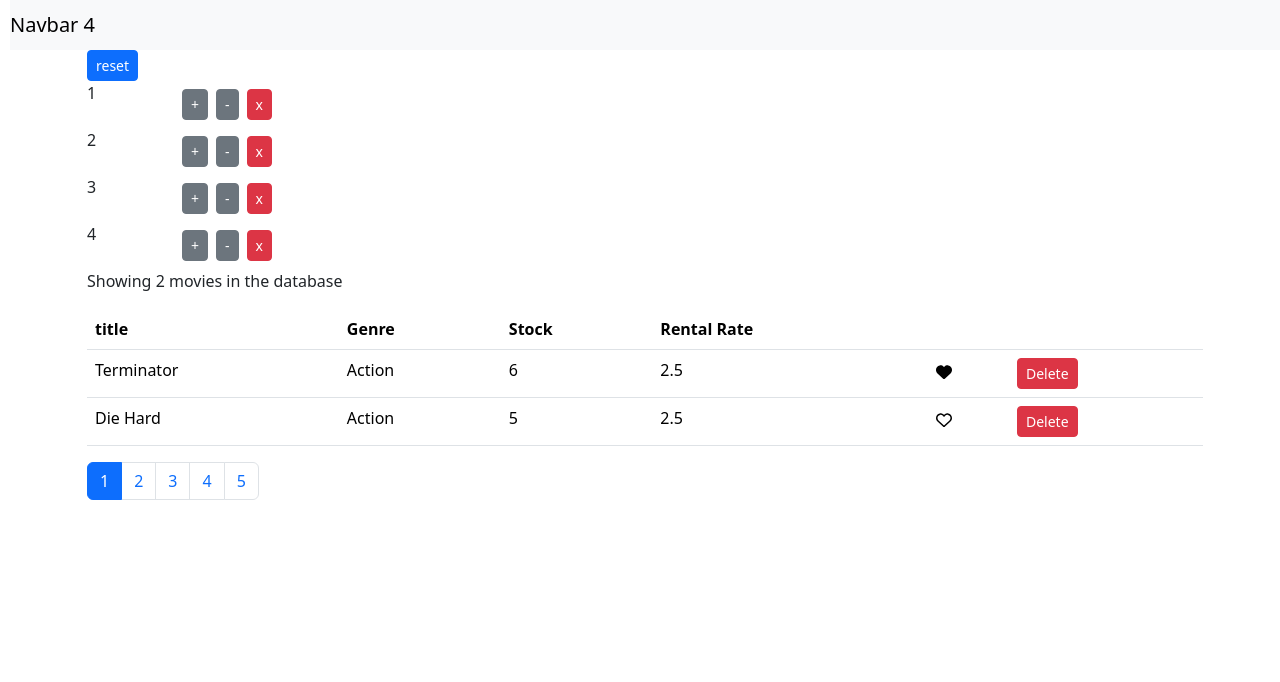
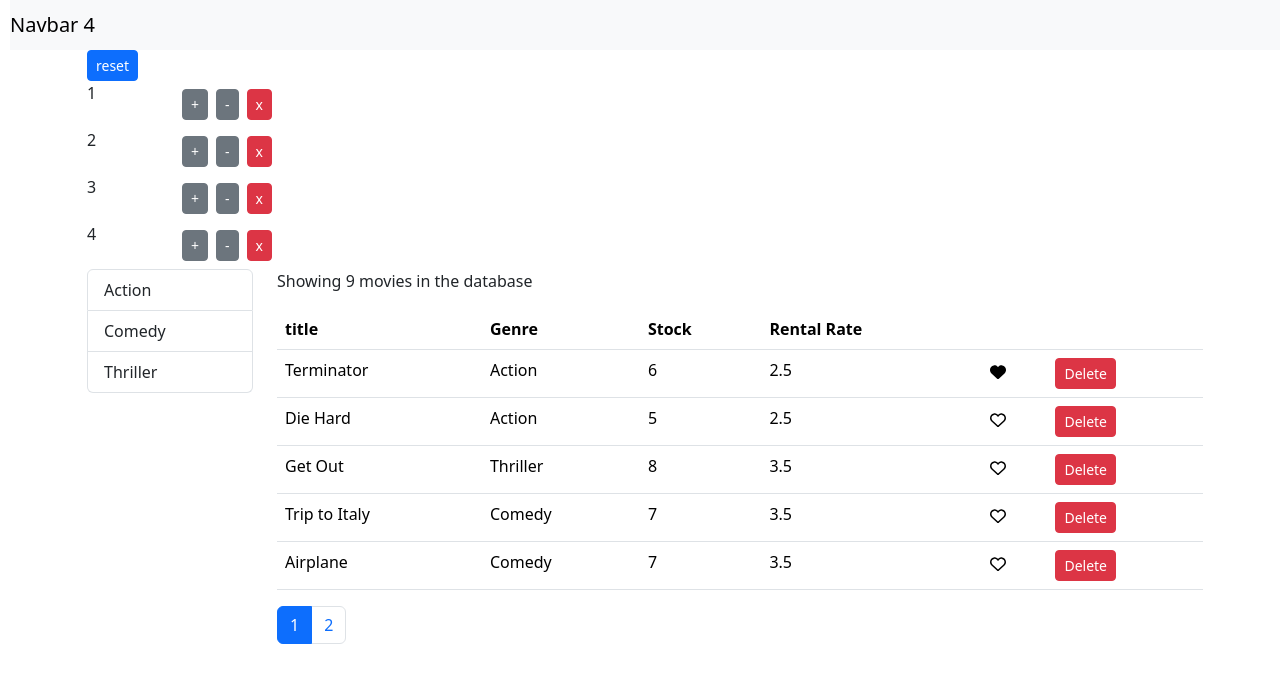
Before and after one commit to ChandiH/react_with_mosh, a React (Create React App) app: page / in a window 1280 px wide. Shown: the top 682 px of the page. Built offline with nearby package versions, Linux system fonts and the light colour scheme.

Commit message:
05.2 - Filtering

```diff
--- a/package.json
+++ b/package.json
@@ -11,6 +11,7 @@
     "bootstrap": "^5.3.1",
     "fontawesome": "^5.6.3",
     "lodash": "^4.17.21",
+    "prop-types": "^15.8.1",
     "react": "^18.2.0",
     "react-dom": "^18.2.0",
     "react-scripts": "5.0.1",
@@ -39,5 +40,8 @@
       "last 1 firefox version",
       "last 1 safari version"
     ]
+  },
+  "devDependencies": {
+    "@types/lodash": "^4.14.196"
   }
 }
--- /dev/null
+++ b/src/components/common/listGroupComponent.jsx
@@ -0,0 +1,23 @@
+import React from "react";
+
+const ListGroup = (props) => {
+  const { items, onClick, selectedItem, textProperty, valueProperty } = props;
+
+  return (
+    <ul className="list-group">
+      {items.map((g) => (
+        <li
+          key={g[valueProperty]}
+          className={
+            selectedItem === g ? "list-group-item active" : "list-group-item"
+          }
+          onClick={() => onClick(g)}
+        >
+          {g[textProperty]}
+        </li>
+      ))}
+    </ul>
+  );
+};
+
+export default ListGroup;
--- a/src/components/common/pagination.jsx
+++ b/src/components/common/pagination.jsx
@@ -1,7 +1,7 @@
 import React from "react";
 import _ from "lodash";
 
-const Pagintaion = (props) => {
+const Pagination = (props) => {
   const { totalItems, pageSize, onPageChange, currentPage } = props;
   const pageCount = Math.ceil(totalItems / pageSize);
 
@@ -27,4 +27,4 @@ const Pagintaion = (props) => {
   );
 };
 
-export default Pagintaion;
+export default Pagination;
--- a/src/components/movieListComponent.jsx
+++ b/src/components/movieListComponent.jsx
@@ -1,15 +1,24 @@
 import React, { Component } from "react";
-import LikeComponent from "./common/likeComponent";
-import Pagintaion from "./common/pagination";
+import Pagination from "./common/pagination";
 import paginate from "../utils/paginate";
 import { getMovies } from "../services/fakeMovieService";
+import { getGenres } from "../services/fakeGenreService";
+import ListGroup from "./common/listGroupComponent";
+import MovieTable from "./movieTable";
 
 class MovieList extends Component {
   state = {
-    movies: getMovies(),
-    pageSize: 2,
+    movies: [],
+    genre: [],
+    selectedGenre: null,
+    pageSize: 5,
     currentPage: 1,
   };
+
+  //lifecycle Hook
+  componentDidMount() {
+    this.setState({ movies: getMovies(), genre: getGenres() });
+  }
 
   handleDelete = (movie) => {
     this.setState({
@@ -30,60 +39,65 @@ class MovieList extends Component {
     this.setState({ currentPage: page });
   };
 
+  handleGenreChange = (genre) => {
+    if (
+      this.state.selectedGenre !== null &&
+      this.state.selectedGenre._id === genre._id
+    )
+      this.setState({ selectedGenre: null });
+    else this.setState({ selectedGenre: genre, currentPage: 1 });
+  };
+
+  filterMoviesbyGenre = () => {
+    return this.state.selectedGenre === null
+      ? this.state.movies
+      : this.state.movies.filter(
+          (m) => m.genre._id === this.state.selectedGenre._id
+        );
+  };
+
   render() {
-    const { movies: allMovies, pageSize, currentPage } = this.state;
+    const {
+      movies: allMovies,
+      genre,
+      selectedGenre,
+      pageSize,
+      currentPage,
+    } = this.state;
 
     if (allMovies.length === 0)
       return <p>There are no Movies in the database</p>;
 
-    const movies = paginate(allMovies, currentPage, pageSize);
+    const filteredMovies = this.filterMoviesbyGenre();
+
+    const movies = paginate(filteredMovies, currentPage, pageSize);
 
     return (
-      <React.Fragment>
-        <p>Showing {movies.length} movies in the database</p>
-        <table className={"table"}>
-          <thead>
-            <tr>
-              <th>title</th>
-              <th>Genre</th>
-              <th>Stock</th>
-              <th>Rental Rate</th>
-              <th />
-              <th />
-            </tr>
-          </thead>
-          <tbody>
-            {movies.map((movie) => (
-              <tr key={movie._id}>
-                <td>{movie.title}</td>
-                <td>{movie.genre.name}</td>
-                <td>{movie.numberInStock}</td>
-                <td>{movie.dailyRentalRate}</td>
-                <td>
-                  <LikeComponent
-                    liked={movie.liked}
-                    onClick={() => this.handleLike(movie)}
-                  />
-                </td>
-                <td>
-                  <button
-                    className={"btn btn-danger btn-sm"}
-                    onClick={() => this.handleDelete(movie)}
-                  >
-                    Delete
-                  </button>
-                </td>
-              </tr>
-            ))}
-          </tbody>
-        </table>
-        <Pagintaion
-          totalItems={allMovies.length}
-          pageSize={pageSize}
-          currentPage={currentPage}
-          onPageChange={this.handlePageChange}
-        />
-      </React.Fragment>
+      <div className="row">
+        <div className="col-2">
+          <ListGroup
+            items={genre}
+            onClick={this.handleGenreChange}
+            selectedItem={selectedGenre}
+            textProperty="name"
+            valueProperty="_id"
+          />
+        </div>
+        <div className="col">
+          <p>Showing {filteredMovies.length} movies in the database</p>
+          <MovieTable
+            movies={movies}
+            onLike={this.handleLike}
+            onDelete={this.handleDelete}
+          />
+          <Pagination
+            totalItems={filteredMovies.length}
+            pageSize={pageSize}
+            currentPage={currentPage}
+            onPageChange={this.handlePageChange}
+          />
+        </div>
+      </div>
     );
   }
 }
--- /dev/null
+++ b/src/components/movieTable.jsx
@@ -0,0 +1,47 @@
+import React from "react";
+import LikeComponent from "./common/likeComponent";
+
+const MovieTable = (props) => {
+  const { movies, onLike, onDelete } = props;
+
+  return (
+    <table className={"table"}>
+      <thead>
+        <tr>
+          <th>title</th>
+          <th>Genre</th>
+          <th>Stock</th>
+          <th>Rental Rate</th>
+          <th />
+          <th />
+        </tr>
+      </thead>
+      <tbody>
+        {movies.map((movie) => (
+          <tr key={movie._id}>
+            <td>{movie.title}</td>
+            <td>{movie.genre.name}</td>
+            <td>{movie.numberInStock}</td>
+            <td>{movie.dailyRentalRate}</td>
+            <td>
+              <LikeComponent
+                liked={movie.liked}
+                onClick={() => onLike(movie)}
+              />
+            </td>
+            <td>
+              <button
+                className={"btn btn-danger btn-sm"}
+                onClick={() => onDelete(movie)}
+              >
+                Delete
+              </button>
+            </td>
+          </tr>
+        ))}
+      </tbody>
+    </table>
+  );
+};
+
+export default MovieTable;
```
Also changed, not shown: 1 other file (tests, documents, lock files or other folders).
